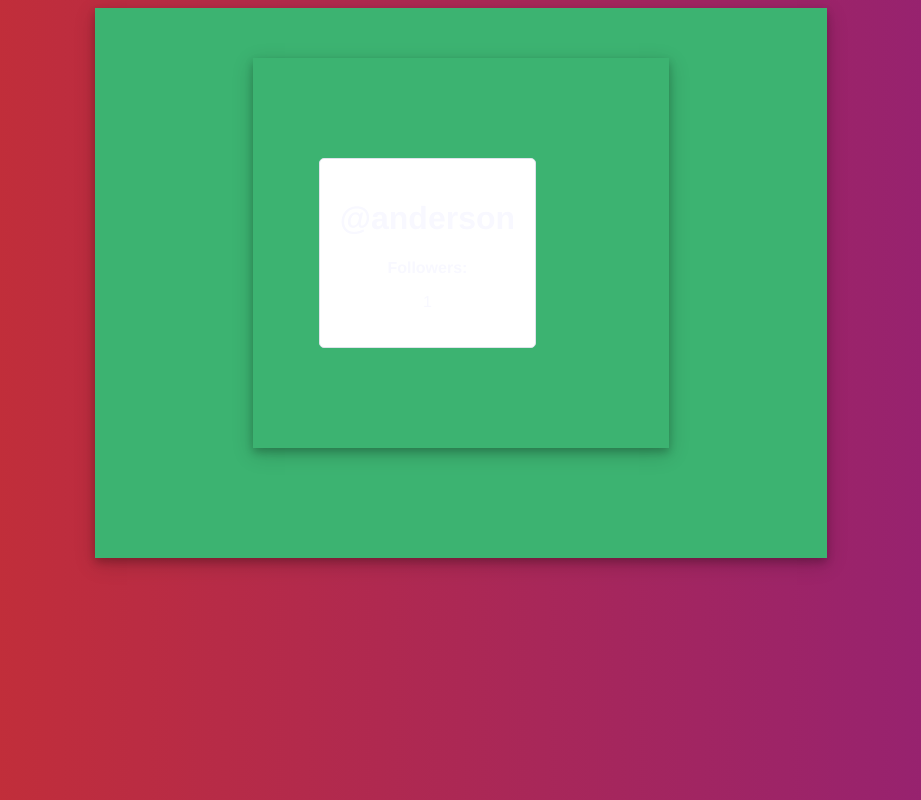
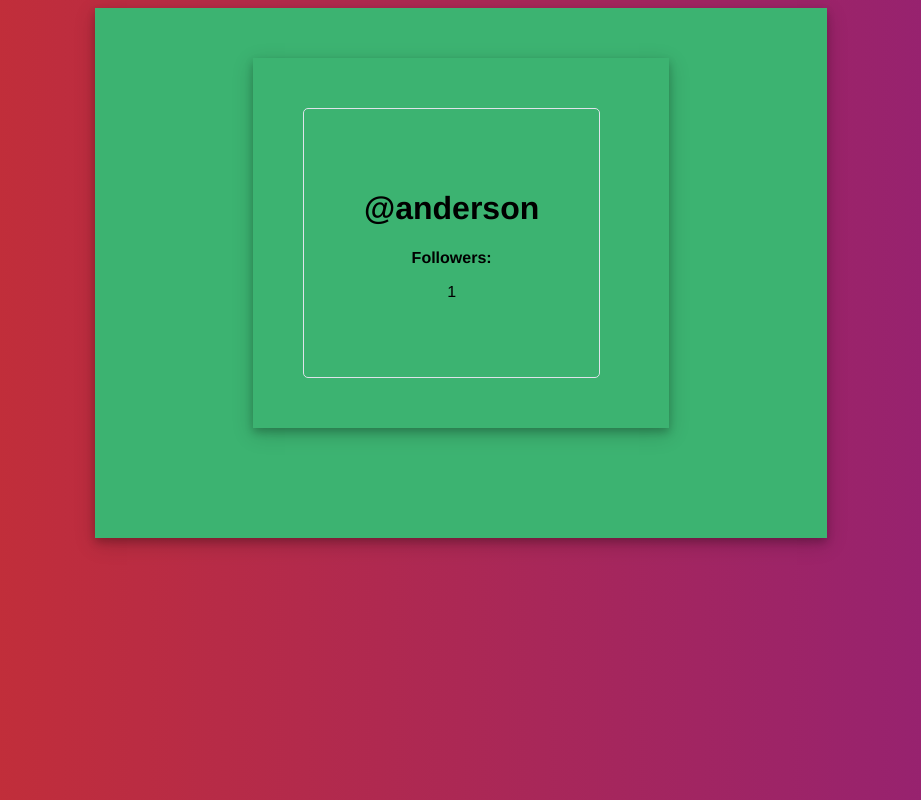
Before and after one commit to andersoncharle/cryptostar, a Vue app: page / in a window 1280 px wide. Shown: the whole page, without its empty margins (179-1100 px from the left). Built offline with nearby package versions, Linux system fonts and the light colour scheme.

Commit message:
user profile styles for subclass padding

```diff
--- a/src/App.vue
+++ b/src/App.vue
@@ -27,7 +27,7 @@ body {
   -webkit-font-smoothing: antialiased;
   -moz-osx-font-smoothing: grayscale;
   text-align: center;
-  color: ghostwhite;
+  /*color: ghostwhite;*/
   margin: 0 auto 60px;
 }
 </style>
--- a/src/components/userProfile.vue
+++ b/src/components/userProfile.vue
@@ -83,19 +83,19 @@ export default {
   box-shadow: 0 12px 16px 0 rgba(0, 0, 0, 0.24),
     0 17px 50px 0 rgba(0, 0, 0, 0.19);
 }
-.user-profile{
+.user-profile {
   display: grid;
   grid-template-columns: 1fr 3fr;
   width: 100%;
-  padding: 50px 5%;
+  /*padding: 50px 5%;*/
 }
-.user-profile__user-panel{
+.user-profile__user-panel {
   display: flex;
   flex-direction: column;
   margin-right: 50px;
-  padding: 20px;
-  background-color: white;
+  padding: 60px;
+  /*background-color: white;*/
   border-radius: 5px;
-  border: 1px solid #DFE3EB;
+  border: 1px solid #dfe3eb;
 }
 </style>
```
